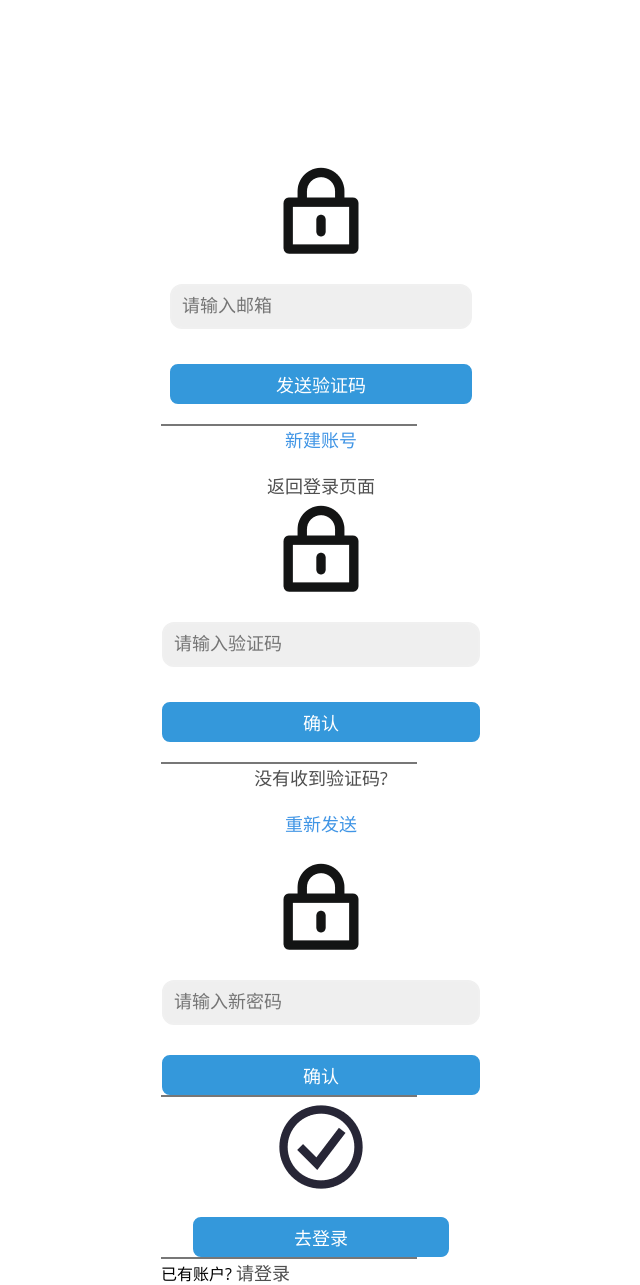
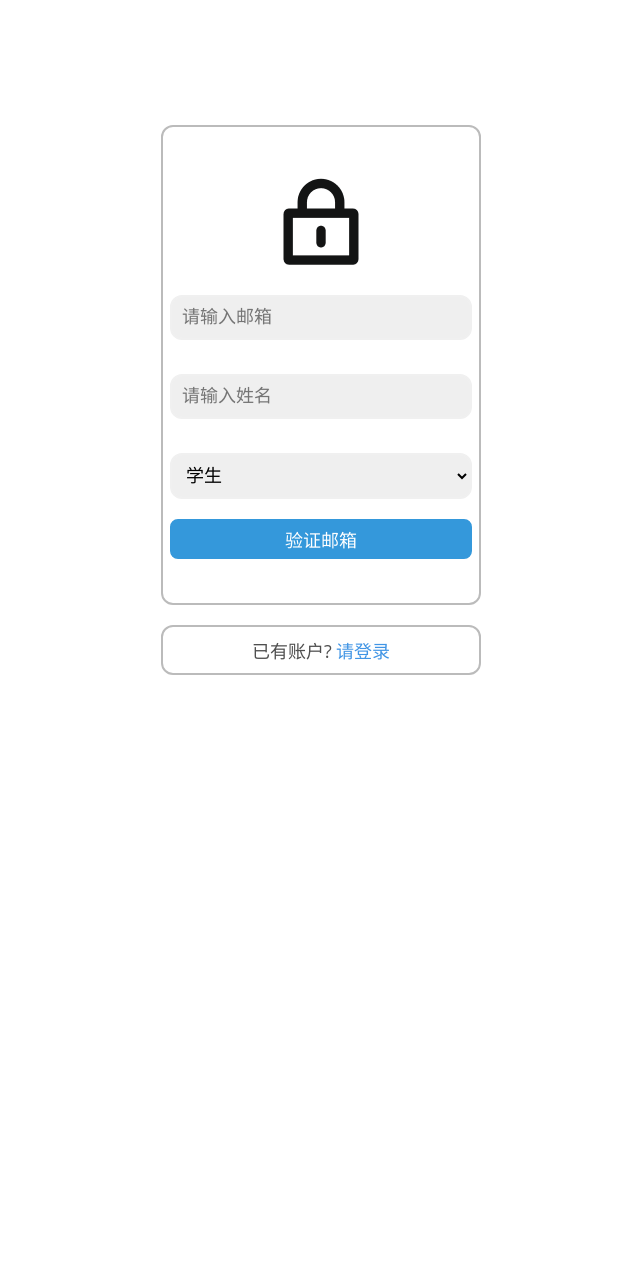
Before and after one commit to cfla1638/XtExam, a Django app: page /XtExam/register/ in a window 1280 px wide. Shown: the whole page, without its empty margins (319-959 px from the left). After the commit the page ends 675 px from the top, so only its background shows below. Run offline with Django 4.2, Linux system fonts and the light colour scheme; some libraries are stand-ins or nearby versions.

Commit message:
完成注册页面, 修复部分bug

```diff
--- a/XtExam/static/css/register.css
+++ b/XtExam/static/css/register.css
@@ -30,13 +30,24 @@ label {
 }
 
 .container {
-    position: relative;
     width: 25%;
-    height: 480px;
+    height: 550px;
+
+    display: flex;
+    flex-direction: column;
+    align-items: center;
+    justify-content: center;
 
 }
 
-.main-box {
+.register-box-container {
+    position: relative;
+    width: 100%;
+    height: 480px;
+    margin-bottom: 20px;
+}
+
+.register-box {
     width: 100%;
     height: 100%;
     overflow: hidden;
@@ -44,6 +55,7 @@ label {
     display: flex;
     flex-direction: column;
     align-items: center;
+    justify-content: center;
 
     border: 2px solid #BBBBBB;
     border-radius: 12px;
@@ -56,15 +68,21 @@ label {
     transition: opacity 0.5s ease-out;
 }
 
-.upper-box {
-    display: flex;
-    flex-direction: column;
-    align-items: center;
-    justify-content: center;
+.register-box.show {
+    opacity: 1;
+}
 
-    height: 67%;
+.redirect_to_login-box {
     width: 100%;
+    height: 50px;
+
+    border: 2px solid #BBBBBB;
+    border-radius: 12px;
+    background-color: var(--background-color);
+    padding: 10px 10px 10px 10px;
+    text-align: center;
 }
+
 
 .links-box {
     display: flex;
@@ -74,10 +92,6 @@ label {
 
     height: 33%;
     width: 100%;
-}
-
-.main-box.show {
-    opacity: 1;
 }
 
 .divider {
@@ -97,7 +111,7 @@ label {
 
 .form-control {
     margin-bottom: 10px;
-    padding-bottom: 20px;
+    width: 100%;
     position: relative;
 }
 
@@ -129,6 +143,16 @@ label {
     visibility: hidden;
 }
 
+.form-control select {
+    border: 2px solid #f0f0f0;
+    border-radius: 12px;
+    background-color: #EFEFEF;
+    display: inline-block;
+    width: 100%;
+    padding: 10px;
+    font-size: 18px;
+}
+
 .logo {
     width: 100px;
     height: 100px;
@@ -143,7 +167,7 @@ label {
     display: block;
     font-size: 18px;
     padding: 5px;
-    margin-top: 5px;
+    margin-top: 20px;
     width: 100%;
 }
 
@@ -152,17 +176,18 @@ label {
 }
 
 .blue-links {
-    display: block;
     color: #4095E5;
-    margin-bottom: 20px;
 }
 
-/* status2 特有 */
-.links-box .text {
+.redirect_to_login-box .text {
     font-size: 18px;
     color: #4F4F4F;
     margin-bottom: 20px;
 }
+
+/* 针对特殊的元素 */
+
+
 
 .captcha-form {
     display: flex;
--- a/XtExam/static/js/register.js
+++ b/XtExam/static/js/register.js
@@ -3,16 +3,18 @@ $(document).ready(init);
 let submited_email;
 
 function init() {
-    $('.email-form').submit(function (event) {
+    $('.register-info-form').submit(function (event) {
         event.preventDefault();
         submited_email = $('#email').val();
         $.ajax({
             type: 'POST',
-            url: '../passwordRecovery/',
+            url: '../register/',
             data: {
                 csrfmiddlewaretoken: $('input[name=csrfmiddlewaretoken]').val(),
                 email: submited_email,
-                state: 'submit_email_send_captcha'
+                user_name: $('#name').val(),
+                role: $('#role').val(),
+                state: 'submit_register_info'
             },
             success: function (response) {
                 $('.status1').removeClass('show');
@@ -32,7 +34,7 @@ function init() {
         event.preventDefault();
         $.ajax({
             type: 'POST',
-            url: '../passwordRecovery/',
+            url: '../register/',
             data: {
                 csrfmiddlewaretoken: $('input[name=csrfmiddlewaretoken]').val(),
                 state: 'verify_captcha',
@@ -54,9 +56,15 @@ function init() {
 
     $('.setpsd-form').submit(function (event) {
         event.preventDefault();
+        let password = $('#newpsd').val();
+        let repeatpsd = $('#repeatpsd').val();
+        if (password != repeatpsd) {
+            alert('密码前后不一致, 请重新输入!');
+            return ;
+        }
         $.ajax({
             type: 'POST',
-            url: '../passwordRecovery/',
+            url: '../register/',
             data: {
                 csrfmiddlewaretoken: $('input[name=csrfmiddlewaretoken]').val(),
                 state: 'set_new_password',
--- a/XtExam/templates/login.html
+++ b/XtExam/templates/login.html
@@ -38,12 +38,12 @@
                 </div>
                 <button class="login-submit" type="submit">登录</button>
             </form>
-            <a href="../passwordRecovery/" target="_blank" title="找回密码">忘记密码了?</a>
+            <a href="../passwordRecovery/" title="找回密码">忘记密码了?</a>
         </div>
 
         <div class="register-box in-right">
             <span class='text'>没有账户?</span>
-            <a href="../register/" target="_blank" title="注册账号">立即注册</a>
+            <a href="../register/" title="注册账号">立即注册</a>
         </div>
     </div>
 </body>
--- a/XtExam/templates/passwordRecovery.html
+++ b/XtExam/templates/passwordRecovery.html
@@ -28,7 +28,7 @@
             </div>
             <div class="divider"></div>
             <div class='links-box'>
-                <a href="#" target="_blank" title="新建账号" class='blue-links'>新建账号</a>
+                <a href="../register/" title="新建账号" class='blue-links'>新建账号</a>
                 <a href="../login/" title="返回登录页面">返回登录页面</a>
             </div>
         </div>
@@ -50,7 +50,7 @@
             <div class="divider"></div>
             <div class='links-box'>
                 <span class='text'>没有收到验证码?</span>
-                <a href="#" target="_blank" title="重新发送" class='blue-links'>重新发送</a>
+                <a href="#" title="重新发送" class='blue-links'>重新发送</a>
             </div>
         </div>
 
@@ -61,7 +61,7 @@
                 <form class="setpsd-form" method='post' enctype="multipart/form-data">
                     {% csrf_token %}
                     <div class="form-control">
-                        <label for="">新密码</label>
+                        <label for="newpsd">新密码</label>
                         <input type="text" id="newpsd" name="newpsd" placeholder="请输入新密码" />
                         <small>Error message</small>
                     </div>
--- a/XtExam/templates/register.html
+++ b/XtExam/templates/register.html
@@ -15,28 +15,32 @@
         <div class="register-box-container">
             <!--第一个状态-->
             <div class='register-box status1 show'>
-                <div class='upper-box'>
                 <img src='/static/img/lock.png' class='logo'>
-                    <form class="email-form" method='post' enctype="multipart/form-data">
+                <form class="register-info-form" method='post' enctype="multipart/form-data">
                     {% csrf_token %}
                     <div class="form-control">
                         <label for="email">邮箱</label>
                         <input type="text" id="email" name="email" placeholder="请输入邮箱" />
                         <small>Error message</small>
                     </div>
-                        <button class="send-captcha submit-btn" type="submit">发送验证码</button>
+                    <div class="form-control">
+                        <label for="name">姓名</label>
+                        <input type="text" id="name" name="name" placeholder="请输入姓名" />
+                        <small>Error message</small>
+                    </div>
+                    <div class="form-control">
+                        <label for="role">选择角色:</label>
+                        <select id="role" name="role">
+                            <option value="Student">学生</option>
+                            <option value="Teacher">教师</option>
+                        </select>
+                    </div>
+                    <button class="verify-email submit-btn" type="submit">验证邮箱</button>
                 </form>
-                </div>
-                <div class="divider"></div>
-                <div class='links-box'>
-                    <a href="#" target="_blank" title="新建账号" class='blue-links'>新建账号</a>
-                    <a href="../login/" title="返回登录页面">返回登录页面</a>
-                </div>
             </div>
 
             <!--第二个状态-->
             <div class='register-box status2 disabled'>
-                <div class='upper-box'>
                 <img src='/static/img/lock.png' class='logo'>
                 <form class="captcha-form" method='post' enctype="multipart/form-data">
                     {% csrf_token %}
@@ -48,45 +52,36 @@
                     <button class="captcha-submit submit-btn" type="submit">确认</button>
                 </form>
             </div>
-                <div class="divider"></div>
-                <div class='links-box'>
-                    <span class='text'>没有收到验证码?</span>
-                    <a href="#" target="_blank" title="重新发送" class='blue-links'>重新发送</a>
-                </div>
-            </div>
 
             <!--第三个状态-->
             <div class='register-box status3 disabled'>
-                <div class='upper-box'>
                 <img src='/static/img/lock.png' class='logo'>
                 <form class="setpsd-form" method='post' enctype="multipart/form-data">
                     {% csrf_token %}
                     <div class="form-control">
-                            <label for="">新密码</label>
-                            <input type="text" id="newpsd" name="newpsd" placeholder="请输入新密码" />
+                        <label for="newpsd">新密码</label>
+                        <input type="password" id="newpsd" name="newpsd" placeholder="请输入新密码" />
+                        <small>Error message</small>
+                    </div>
+                    <div class="form-control">
+                        <label for="repeatpsd">确认密码</label>
+                        <input type="password" id="repeatpsd" name="repeatpsd" placeholder="请确认密码" />
                         <small>Error message</small>
                     </div>
                     <button class="psd-submit submit-btn" type="submit">确认</button>
                 </form>
             </div>
-                <div class="divider"></div>
-                <div class='links-box'></div>
-            </div>
 
             <!--第四个状态-->
             <div class='register-box status4 disabled'>
-                <div class='upper-box'>
                 <img src='/static/img/ok-sign.png' class='logo'>
                 <button class="gotologin-submit submit-btn" type="submit">去登录</button>
-                </div>
-                <div class="divider"></div>
-                <div class='links-box'></div>
             </div>
         </div>
 
         <div class="redirect_to_login-box">
             <span class='text'>已有账户?</span>
-            <a href="../login/" target="_blank" title="请登录">请登录</a>
+            <a href="../login/" target="_blank" title="请登录" class="blue-links">请登录</a>
         </div>
     </div>
 </body>
--- a/XtExam/views/auth_views.py
+++ b/XtExam/views/auth_views.py
@@ -5,9 +5,12 @@ from ..forms import LoginForm
 from django.contrib.auth import authenticate, login
 from django.core.mail import send_mail
 from django.contrib.auth.models import User
+from datetime import datetime, timedelta
+import XtExam.models as XtExam_models
+
 import logging
 import validators
-from datetime import datetime, timedelta
+import XtExam.views.my_validators as my_validators
 import random
 
 logger = logging.getLogger(__name__)
@@ -100,14 +103,74 @@ def register(request):
         request_state = request.POST.get('state')
         if request_state is None:
             return HttpResponseBadRequest('非法请求, 缺少参数[state]')
-        elif request_state == 'submit_email_send_captcha':
-            pass
+        elif request_state == 'submit_register_info':
+            email_addr = request.POST.get('email')
+            if not validators.email(email_addr):
+                return HttpResponseBadRequest('邮箱格式不合法!')
+            if User.objects.filter(email=email_addr).exists():
+                return HttpResponseBadRequest('该邮箱已注册!')
+            user_name = request.POST.get('user_name')
+            if not my_validators.valid_name(user_name):
+                return HttpResponseBadRequest('姓名字段未通过验证!')
+            role = request.POST.get('role')
+            if not my_validators.valid_role(role):
+                return HttpResponseBadRequest('角色字段未通过验证!')
+            request.session['email'] = email_addr
+            request.session['user_name'] = user_name
+            request.session['role'] = role
+
+            # 生成验证码, 发送邮箱
+            captcha = str(random.randint(100000, 999999))
+            request.session['captcha'] = captcha
+            request.session['last_sent'] = datetime.now().timestamp()
+            logger.info(captcha)
+            # send_mail(
+            #     subject='Captcha - XtExam',
+            #     message=captcha,
+            #     from_email='xtexam@126.com',
+            #     recipient_list=[email_addr],
+            #     fail_silently=False
+            # )
+            return HttpResponse('邮件发送成功!')
         elif request_state == 'resend_captcha':
             pass
         elif request_state == 'verify_captcha':
-            pass
+            tobeverified = request.POST.get('captcha')
+            captcha = request.session.get('captcha')
+            if captcha is None:
+                return HttpResponseBadRequest('非法请求, 没有验证码被发送!')
+            elif captcha == tobeverified:
+                request.session['verified_time'] = datetime.now().timestamp()
+                return HttpResponse('验证通过!\n有效期5分钟')
+            else:
+                return HttpResponseBadRequest('验证码不匹配!')
         elif request_state == 'set_new_password':
-            pass
+            verified_time = datetime.fromtimestamp(request.session.get('verified_time'))
+            if datetime.now() > (verified_time + timedelta(minutes=5)):
+                return HttpResponseBadRequest('验证码有效期已过!')
+
+            newpsd = request.POST.get('newpsd')
+            if not(len(newpsd) >= 8 and len(newpsd) <= 16):
+                return HttpResponseBadRequest('密码长度需要6-16个字符!')
+
+            email_addr = request.session.get('email')
+            user_name = request.session.get('user_name')
+            role = request.session.get('role')
+            if (email_addr is None) or (user_name is None) or (role is None):
+                return HttpResponseBadRequest('非法请求, 参数缺失!')
+
+            logger.info(email_addr)
+            logger.info(user_name)
+            logger.info(role)
+
+            new_user = User(username='tmp_username', email=email_addr)
+            new_user.save()
+            new_user.username = 'user_' + str(new_user.pk)
+            new_user.set_password(newpsd)
+            new_user.save()
+            user_profile = XtExam_models.UserProfile(user=new_user, name=user_name, type=role[0])
+            user_profile.save()
+            return HttpResponse('注册成功!')
         else:
             return HttpResponseBadRequest('非法请求, 参数[state]格式错误')
     else:
```
Also changed, not shown: XtExam/views/my_validators.py (added, +11 -0 lines). Lines whose indentation alone changed are shown as unchanged.
